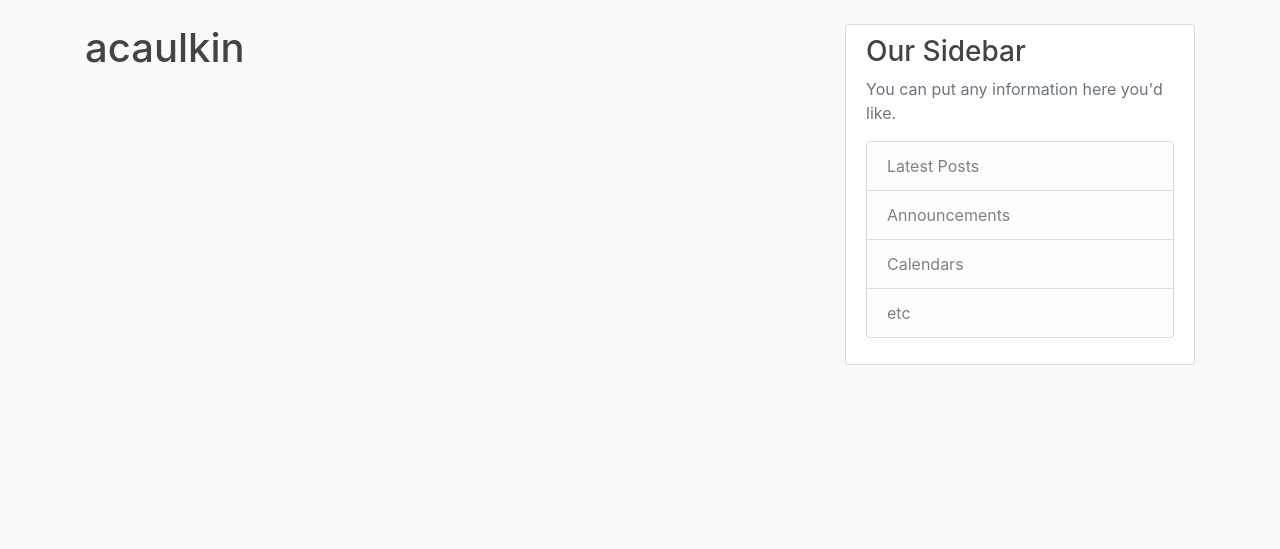
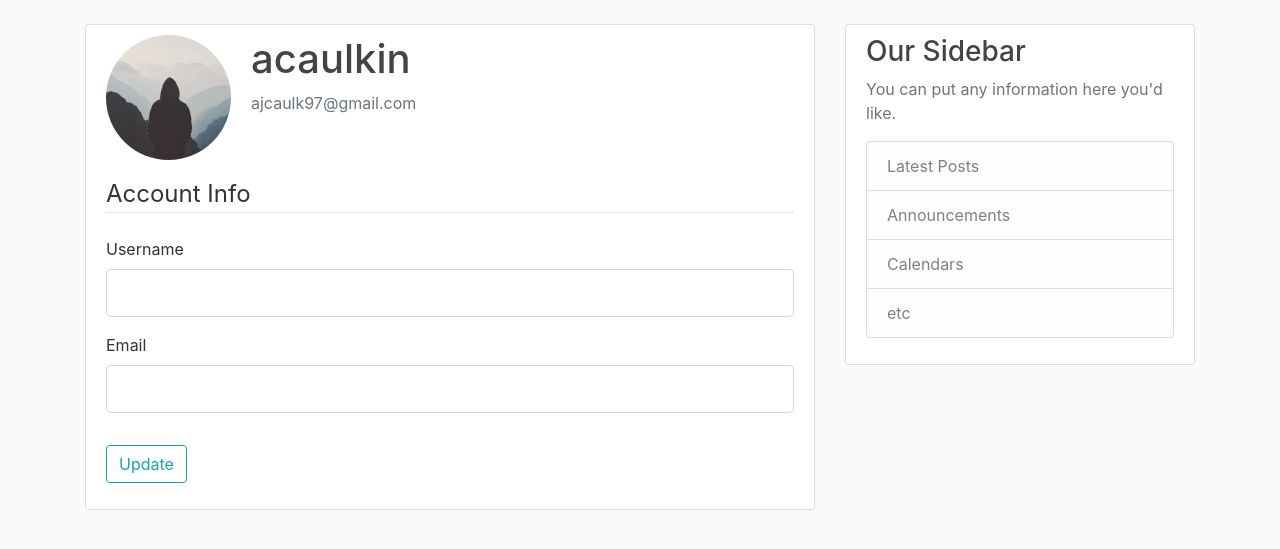
Before and after one commit to acaulkin/Blog, a Flask app: page /account in a window 1280 px wide. Shown: the part 56-605 px from the top of the page. Run offline with Flask 2, Linux system fonts and the light colour scheme; a user stored in the database is signed in; some libraries are stand-ins or nearby versions.

Commit message:
Added username and email update form within the account page.

```diff
--- a/flaskblog/forms.py
+++ b/flaskblog/forms.py
@@ -1,14 +1,19 @@
 from flask_wtf import FlaskForm
+from flask_login import current_user
 from wtforms import StringField, PasswordField, SubmitField, BooleanField
 from wtforms.validators import DataRequired, Length, Email, EqualTo, ValidationError
 from flaskblog.models import User
 
 # Registration form class
 class RegistrationForm(FlaskForm):
-    username = StringField('Username', validators=[DataRequired(), Length(min=2, max=20)])
-    email = StringField('Email', validators=[DataRequired(), Email()])
-    password = PasswordField('Password', validators=[DataRequired()])
-    confirm_password = PasswordField('Confirm Password', validators=[DataRequired(), EqualTo('password')])
+    username = StringField('Username',
+                            validators=[DataRequired(), Length(min=2, max=20)])
+    email = StringField('Email',
+                        validators=[DataRequired(), Email()])
+    password = PasswordField('Password',
+                            validators=[DataRequired()])
+    confirm_password = PasswordField('Confirm Password',
+                                    validators=[DataRequired(), EqualTo('password')])
     submit = SubmitField('Sign Up')
 
     def validate_username(self, username):
@@ -23,7 +28,29 @@ class RegistrationForm(FlaskForm):
 
 # Login form class
 class LoginForm(FlaskForm):
-    email = StringField('Email', validators=[DataRequired(), Email()])
-    password = PasswordField('Password', validators=[DataRequired()])
+    email = StringField('Email',
+                        validators=[DataRequired(), Email()])
+    password = PasswordField('Password',
+                            validators=[DataRequired()])
     remember = BooleanField('Remember Me')
     submit = SubmitField('Login')
+
+# UpdateAccountForm form class
+class UpdateAccountForm(FlaskForm):
+    username = StringField('Username',
+                            validators=[DataRequired(), Length(min=2, max=20)])
+    email = StringField('Email',
+                            validators=[DataRequired(), Email()])
+    submit = SubmitField('Update')
+
+    def validate_username(self, username):
+        if username.data != current_user.username:
+            user = User.query.filter_by(username = username.data).first()
+            if user:
+                raise ValidationError('That username is taken. Choose a different one!')
+
+    def validate_email(self, email):
+        if email.data != current_user.email:
+            user = User.query.filter_by(email = email.data).first()
+            if user:
+                raise ValidationError('That email is already in use. Use a different one!')
--- a/flaskblog/routes.py
+++ b/flaskblog/routes.py
@@ -1,6 +1,6 @@
 from flask import render_template, url_for, flash, redirect, request
 from flaskblog import app, db, bcrypt
-from flaskblog.forms import RegistrationForm, LoginForm
+from flaskblog.forms import RegistrationForm, LoginForm, UpdateAccountForm
 from flaskblog.models import User, Post
 from flask_login import login_user, current_user, logout_user, login_required
 
@@ -49,7 +49,7 @@ def register():
     return render_template('register.html', title='Register', form=form)
 
 # Login page
-@app.route('/login', methods=['GET', 'POST'])
+@app.route('/login', methods = ['GET', 'POST'])
 def login():
     if current_user.is_authenticated:
         return redirect(url_for('home'))
@@ -62,7 +62,7 @@ def login():
             return redirect(next_page) if next_page else redirect(url_for('home'))
         else:
             flash('Login unsuccessful, please check email and password','danger')
-    return render_template('login.html', title='Login', form=form)
+    return render_template('login.html', title = 'Login', form = form)
 
  # Logout route
 @app.route("/logout")
@@ -74,4 +74,6 @@ def logout():
 @app.route("/account")
 @login_required
 def account():
-    return render_template('account.html', title='Account')
+    form = UpdateAccountForm()
+    image_file = url_for('static', filename = 'profile_pics/' + current_user.image_file)
+    return render_template('account.html', title = 'Account', image_file = image_file, form = form)
--- a/flaskblog/templates/account.html
+++ b/flaskblog/templates/account.html
@@ -1,4 +1,48 @@
 {% extends "layout.html" %}
 {% block content %}
-    <h1>{{ current_user.username }}</h1>
+<div class="content-section">
+    <div class="media">
+      <img class="rounded-circle account-img" src="{{ image_file }}">
+      <div class="media-body">
+        <h2 class="account-heading">{{ current_user.username }}</h2>
+        <p class="text-secondary">{{ current_user.email }}</p>
+      </div>
+    </div>
+        <form method="POST" action="">
+            {{ form.hidden_tag() }}
+            <fieldset class="form-group">
+                <legend class="border-bottom mb-4">Account Info</legend>
+                <div class="form-group">
+                    {{ form.username.label(class="form-control-label") }}
+
+                    {% if form.username.errors %}
+                        {{ form.username(class="form-control form-control-lg is-invalid") }}
+                        <div class="invalid-feedback">
+                            {% for error in form.username.errors %}
+                            <span>{{ error }}</span>
+                            {% endfor %}
+                        </div>
+                    {% else %}
+                        {{ form.username(class="form-control form-control-lg") }}
+                    {% endif %}
+                </div>
+                <div class="form-group">
+                    {{ form.email.label(class="form-control-label") }}
+                    {% if form.email.errors %}
+                        {{ form.email(class="form-control form-control-lg is-invalid") }}
+                        <div class="invalid-feedback">
+                            {% for error in form.email.errors %}
+                            <span>{{ error }}</span>
+                            {% endfor %}
+                        </div>
+                    {% else %}
+                        {{ form.email(class="form-control form-control-lg") }}
+                    {% endif %}
+                </div>
+            </fieldset>
+            <div class="form-group">
+                {{ form.submit(class="btn btn-outline-info") }}
+            </div>
+        </form>
+  </div>
 {% endblock content %}
```
Also changed, not shown: flaskblog/static/profile_pics/default.jpg (added).
